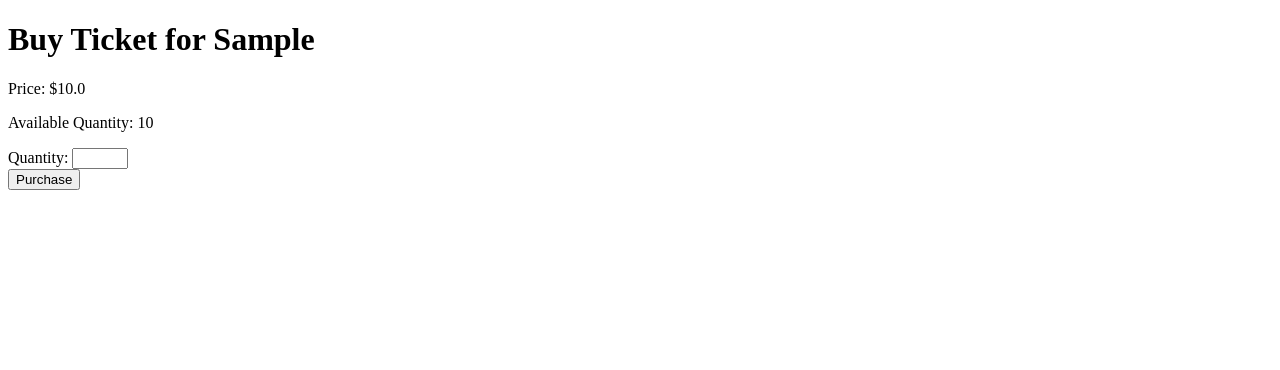
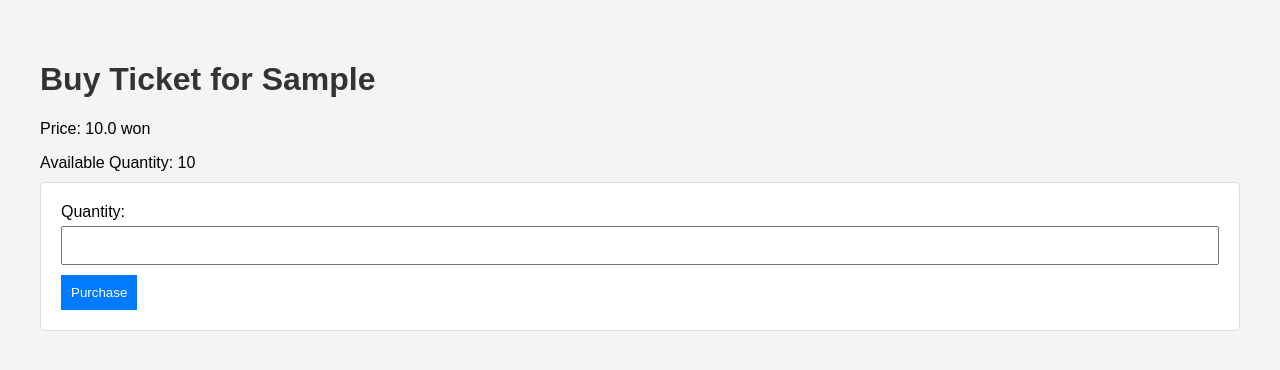
Before and after one commit to hanbyeolki/-front-app-repo, a Flask app: page /buy/1 in a window 1280 px wide. Shown: the top 370 px of the page. Run offline with Flask 2, Linux system fonts and the light colour scheme; tables that the repository leaves empty hold one stand-in row (values such as "Sample post").

Commit message:
html update

```diff
--- a/templates/buy.html
+++ b/templates/buy.html
@@ -4,12 +4,55 @@
 <head>
     <meta charset="UTF-8">
     <meta name="viewport" content="width=device-width, initial-scale=1.0">
-    <title>Buy Tickets-test1</title>
+    <title>Buy Tickets</title>
+    <style>
+        body {
+            font-family: Arial, sans-serif;
+            margin: 20px;
+            padding: 20px;
+            background-color: #f4f4f4;
+        }
+
+        h1 {
+            color: #333;
+        }
+
+        p {
+            margin-bottom: 10px;
+        }
+
+        form {
+            background-color: #fff;
+            border: 1px solid #ddd;
+            padding: 20px;
+            border-radius: 5px;
+        }
+
+        label {
+            display: block;
+            margin-bottom: 5px;
+        }
+
+        input {
+            width: 100%;
+            padding: 10px;
+            margin-bottom: 10px;
+            box-sizing: border-box;
+        }
+
+        button {
+            background-color: #007bff;
+            color: #fff;
+            padding: 10px;
+            border: none;
+            cursor: pointer;
+        }
+    </style>
 </head>
 
 <body>
     <h1>Buy Ticket for {{ ticket.event }}</h1>
-    <p>Price: ${{ ticket.price }}</p>
+    <p>Price: {{ ticket.price }} won</p>
     <p>Available Quantity: {{ ticket.quantity }}</p>
     <form method="post" action="">
         <label for="quantity">Quantity:</label>
```
Also changed, not shown: templates/index.html (+33 -2 lines).
